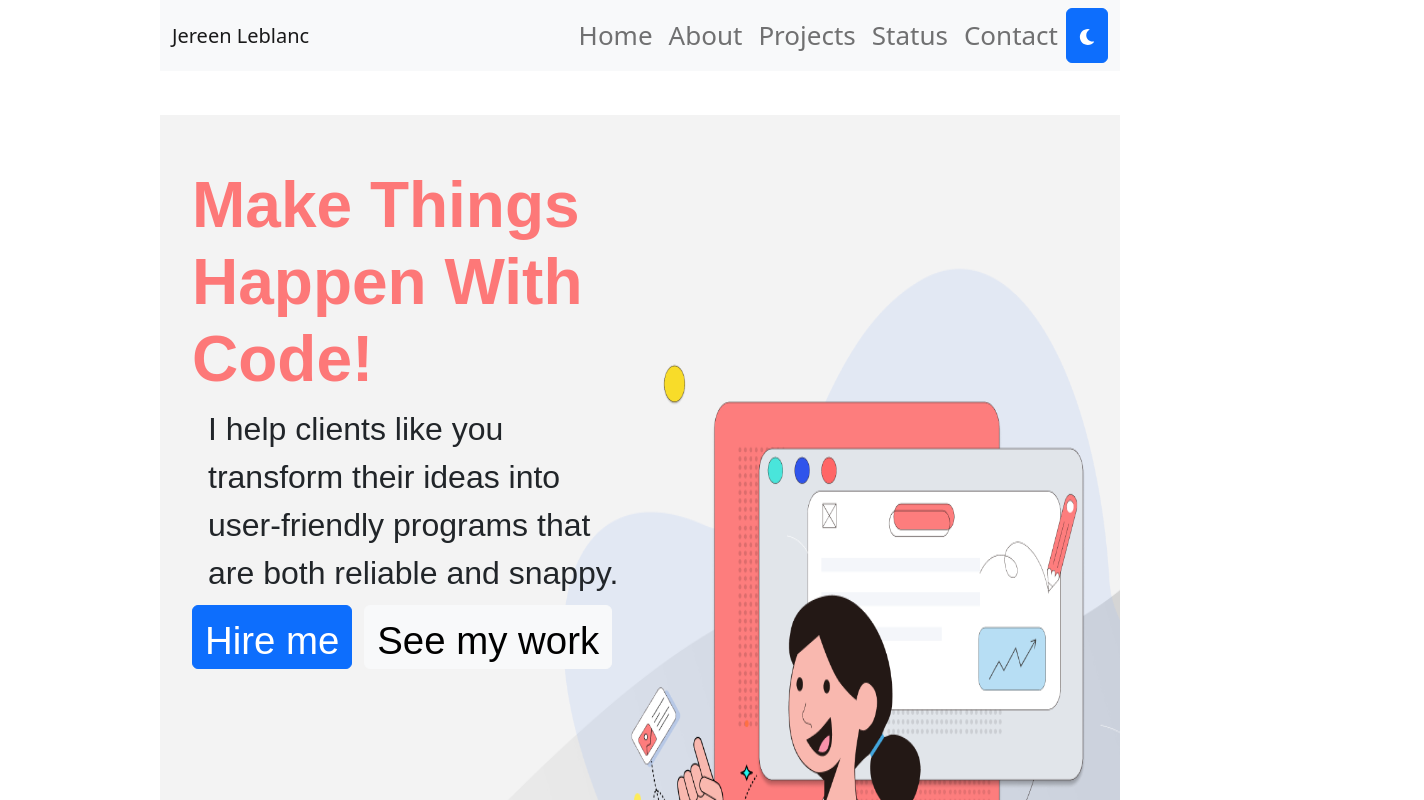
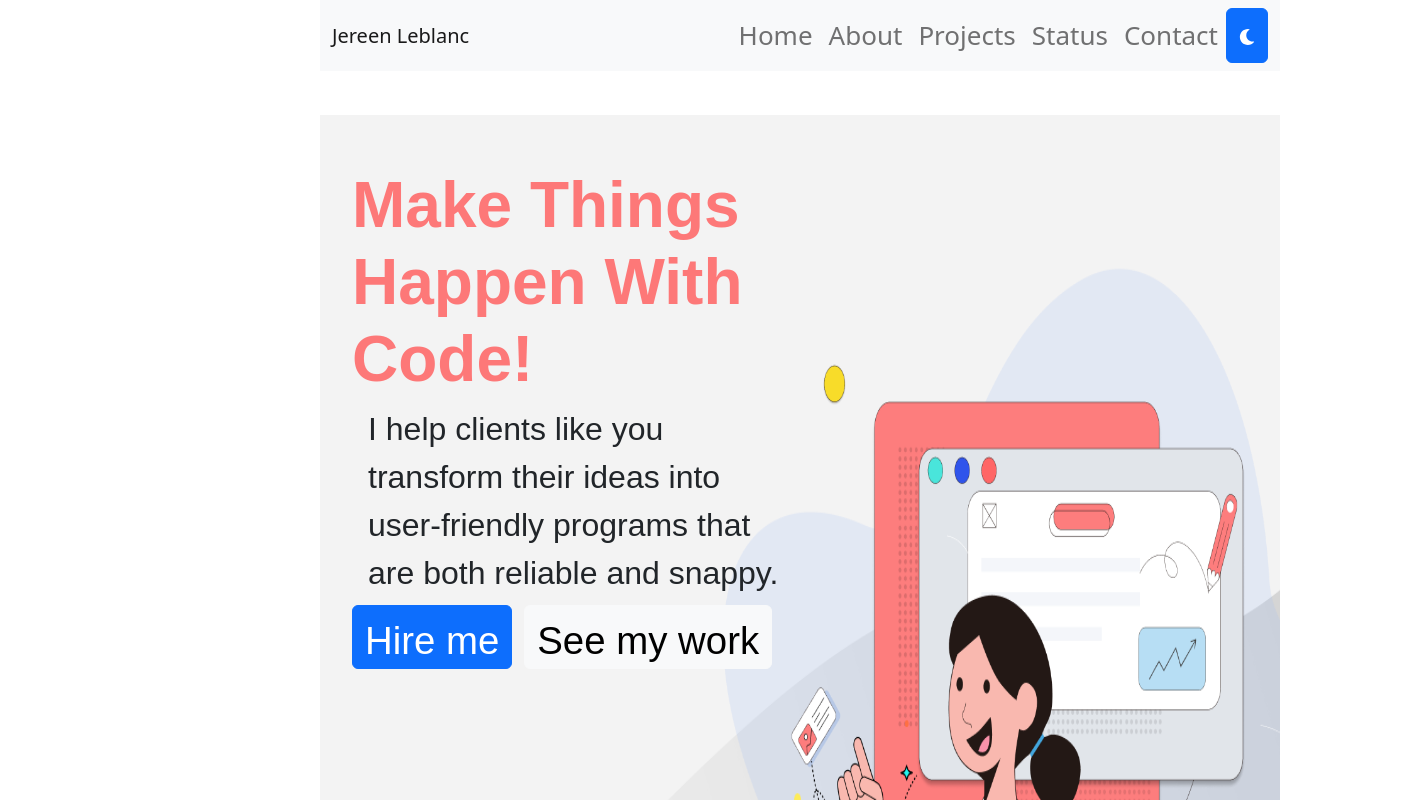
Before and after one commit to RubyRays/j-site-repo, a React (Create React App) app: page / in a window 1280 px wide. Shown: the top 800 px of the page, 1424 px wide, since content can reach past the window. Built offline with nearby package versions, Linux system fonts and the light colour scheme; the HTML template or start-up script is replaced by a standard one.

Commit message:
"feat" App class margin fix"

```diff
--- a/src/App.css
+++ b/src/App.css
@@ -3,9 +3,9 @@
   justify-content: center;
   flex-direction: column;
   text-align: center;
-  margin-left: auto;
-  margin-right: auto;
-  min-width: 20rem;
+  margin-left: 25%;
+  margin-right: 20%;
+  min-width: 324px;
   width: 60rem;
 }
 
```
